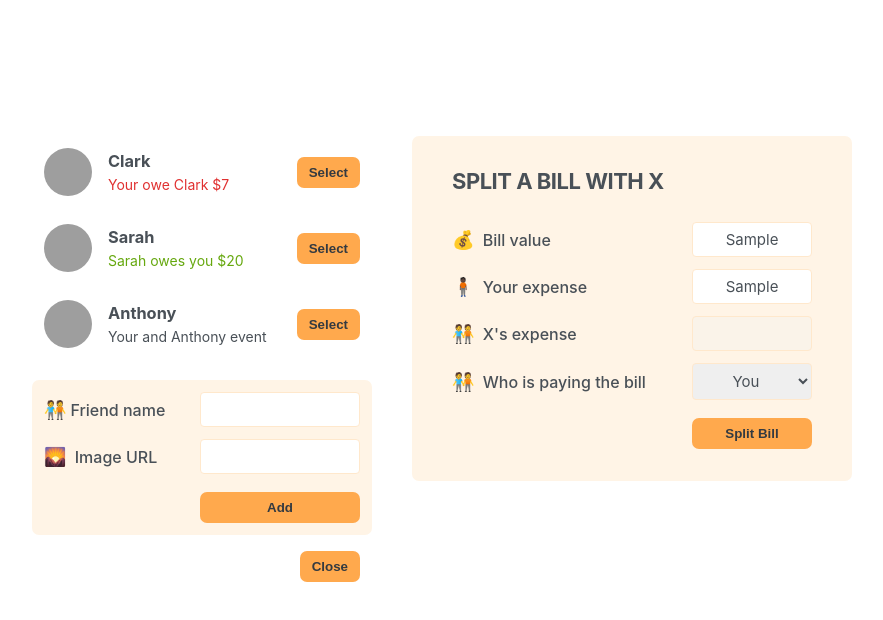
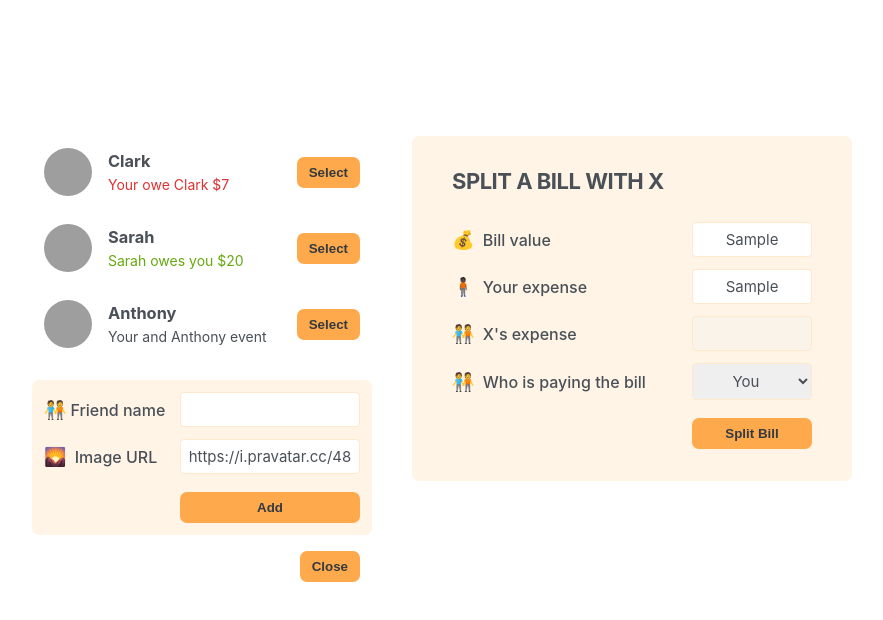
Before and after one commit to CharlesMariga/eat-n-split, a React (Create React App) app: page / in a window 1280 px wide. Both pictures are taken after typing "Sample", "Sample" into the empty fields and a click on the button "Add friend". Shown: the top 620 px of the page, without its empty margins (198-1081 px from the left). Built offline with nearby package versions, Linux system fonts and the light colour scheme; grey boxes are pictures that could not be loaded.

Commit message:
feat: adding a new friend

```diff
--- a/src/App.js
+++ b/src/App.js
@@ -31,12 +31,18 @@
 
 export default function App() {
   const [showAddFriend, setShowAddFriend] = useState(false);
+  const [friends, setFriends] = useState(initialFriends);
+
+  function handleAddFriend(friend) {
+    setFriends((friends) => [...friends, friend]);
+    setShowAddFriend(false);
+  }
 
   return (
     <div className="app">
       <div className="sidebar">
-        <FriendsList />
-        {showAddFriend && <FormAddFriend />}
+        <FriendsList friends={friends} />
+        {showAddFriend && <FormAddFriend onAddFriend={handleAddFriend} />}
         <Button onClick={() => setShowAddFriend((val) => !val)}>
           {showAddFriend ? "Close" : "Add friend"}
         </Button>
@@ -46,9 +52,7 @@
   );
 }
 
-function FriendsList() {
-  const friends = initialFriends;
-
+function FriendsList({ friends }) {
   return (
     <ul>
       {friends.map((friend) => (
@@ -80,14 +84,43 @@
   );
 }
 
-function FormAddFriend() {
+function FormAddFriend({ onAddFriend }) {
+  const [name, setName] = useState("");
+  const [image, setImage] = useState("https://i.pravatar.cc/48");
+
+  function handleSubmit(e) {
+    e.preventDefault();
+
+    if (!name || !image) return;
+
+    const id = crypto.randomUUID();
+    const newFriend = {
+      name,
+      image: `${image}?u=${id}`,
+      balance: 0,
+      id,
+    };
+    onAddFriend(newFriend);
+
+    setName("");
+    setImage("https://i.pravatar.cc/48");
+  }
+
   return (
-    <form className="form-add-friend">
+    <form className="form-add-friend" onSubmit={handleSubmit}>
       <label>🧑‍🤝‍🧑Friend name</label>
-      <input type="text" />
+      <input
+        type="text"
+        value={name}
+        onChange={(e) => setName(e.target.value)}
+      />
 
       <label>🌄 Image URL</label>
-      <input type="text" />
+      <input
+        type="text"
+        value={image}
+        onChange={(e) => setImage(e.target.value)}
+      />
 
       <Button>Add</Button>
     </form>
--- a/src/index.css
+++ b/src/index.css
@@ -118,7 +118,7 @@
 }
 
 .form-add-friend {
-  grid-template-columns: 1fr 16rem;
+  grid-template-columns: 1fr 18rem;
   margin-bottom: 1.6rem;
   padding: 1.2rem;
 }
```
